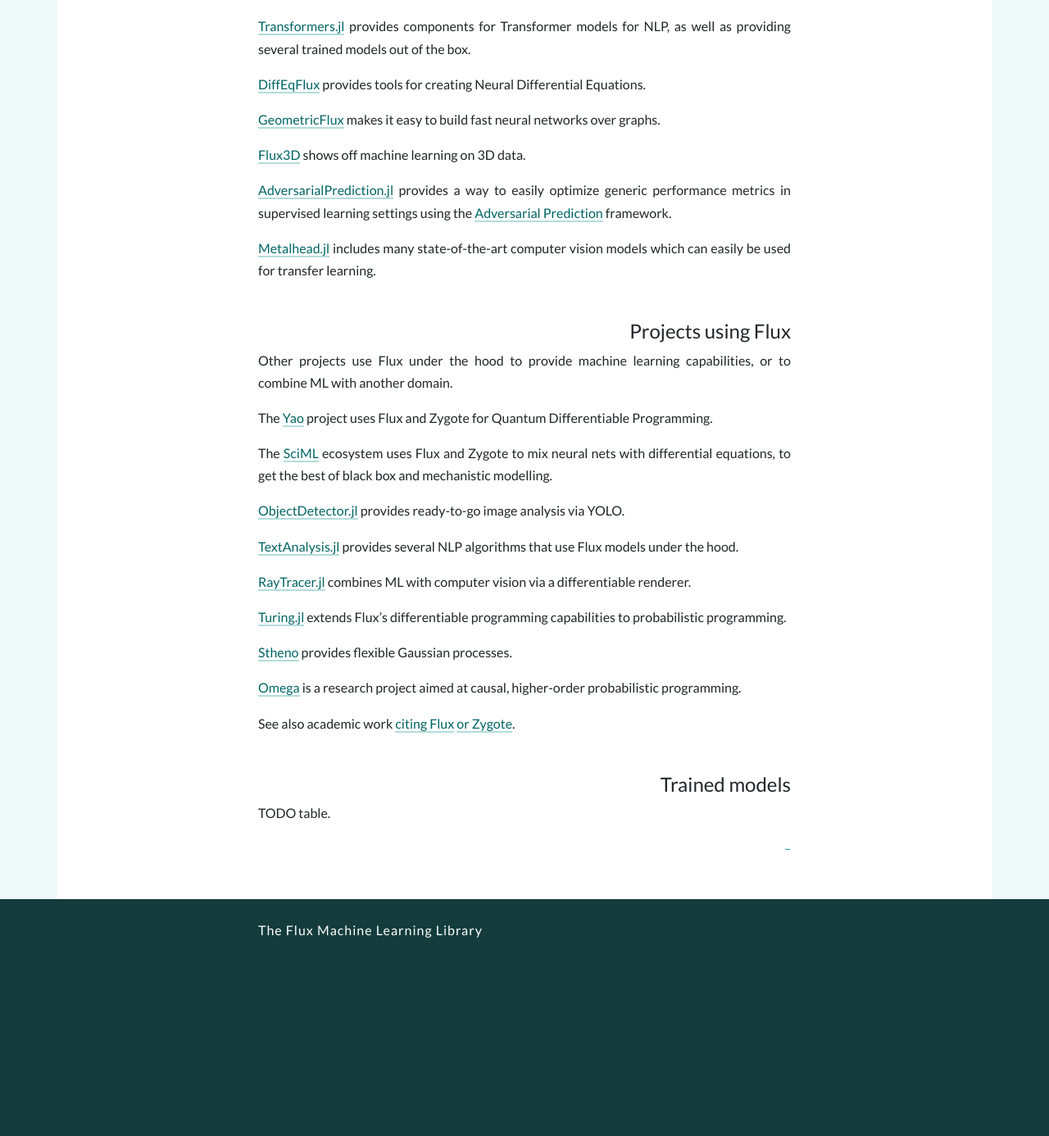
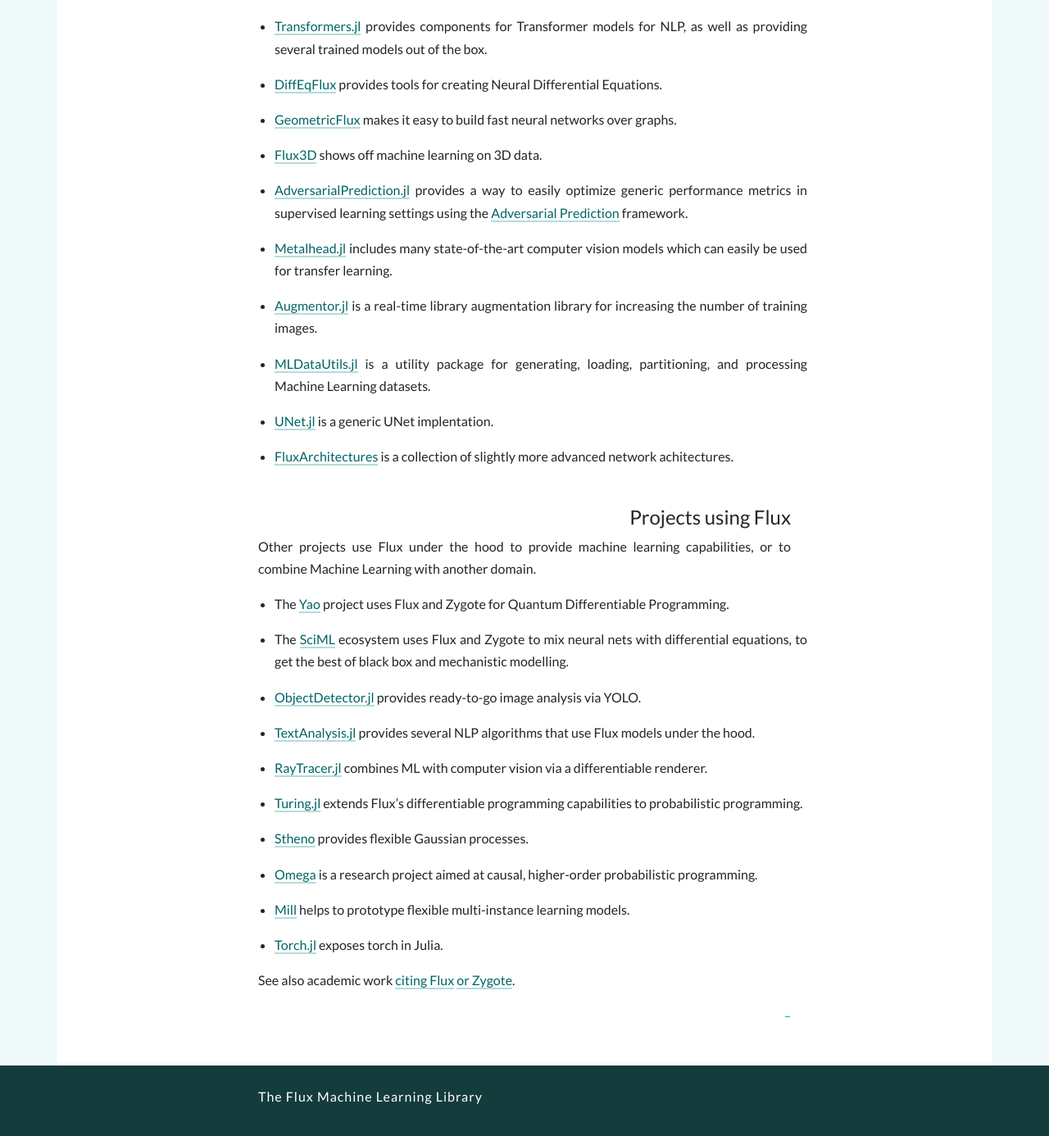
Before and after one commit to FluxML/fluxml.github.io, a Jekyll site: the page built from models.md, in a window 1280 px wide and 1400 px high, scrolled down 354 px. Shown: the top 1386 px of the window at 82% size. Built offline with Jekyll 4.4.1, drawn with Linux system fonts in a browser that asks for light colours; nearby versions of some CDN libraries; comment, search, counter and statistics services are not loaded; before the commit the page ends 1550 px from its top, so only the background shows below that; some of the changed text lies outside the part shown.

Commit message:
added the ecosystem tab and updated the information

```diff
--- a/_layouts/default.html
+++ b/_layouts/default.html
@@ -53,13 +53,13 @@
       <div class="collapse navbar-collapse" id="navbarSupportedContent">
         <ul class="navbar-nav mr-auto">
           <li class="nav-item">
-            <a class="nav-link" href="/">Home</a>
-          </li>
-          <li class="nav-item">
             <a class="nav-link" href="//fluxml.ai/Flux.jl">Docs</a>
           </li>
           <li class="nav-item">
             <a class="nav-link" href="/blog.html">Blog</a>
+          </li>
+          <li class="nav-item">
+            <a class="nav-link" href="/models.html">Ecosystem</a>
           </li>
           <li class="nav-item">
             <a class="nav-link" href="/gsoc.html">GSoC</a>
@@ -68,7 +68,7 @@
             <a class="nav-link" href="https://discourse.julialang.org/c/domain/ML">Discuss</a>
           </li>
           <li class="nav-item">
-            <a class="nav-link" href="https://github.com/FluxML/Flux.jl">Source Code</a>
+            <a class="nav-link" href="https://github.com/FluxML/Flux.jl">GitHub</a>
           </li>
         </ul>
       </div>
--- a/models.md
+++ b/models.md
@@ -9,40 +9,55 @@
 
 There are a number of packages in the Flux ecosystem designed to help with creating different kinds of models.
 
-[Transformers.jl](https://github.com/chengchingwen/Transformers.jl) provides components for Transformer models for NLP, as well as providing several trained models out of the box.
+* [Transformers.jl](https://github.com/chengchingwen/Transformers.jl) provides components for Transformer models for NLP, as well as providing several trained models out of the box.
 
-[DiffEqFlux](https://github.com/SciML/DiffEqFlux.jl) provides tools for creating Neural Differential Equations.
+* [DiffEqFlux](https://github.com/SciML/DiffEqFlux.jl) provides tools for creating Neural Differential Equations.
 
-[GeometricFlux](https://github.com/yuehhua/GeometricFlux.jl) makes it easy to build fast neural networks over graphs.
+* [GeometricFlux](https://github.com/yuehhua/GeometricFlux.jl) makes it easy to build fast neural networks over graphs.
 
-[Flux3D](https://github.com/nirmal-suthar/Flux3D.jl) shows off machine learning on 3D data.
+* [Flux3D](https://github.com/nirmal-suthar/Flux3D.jl) shows off machine learning on 3D data.
 
-[AdversarialPrediction.jl](https://github.com/rizalzaf/AdversarialPrediction.jl) provides a way to easily optimize generic performance metrics in supervised learning settings using the [Adversarial Prediction](https://arxiv.org/abs/1812.07526) framework.
+* [AdversarialPrediction.jl](https://github.com/rizalzaf/AdversarialPrediction.jl) provides a way to easily optimize generic performance metrics in supervised learning settings using the [Adversarial Prediction](https://arxiv.org/abs/1812.07526) framework.
 
-[Metalhead.jl](https://github.com/FluxML/Metalhead.jl) includes many state-of-the-art computer vision models which can easily be used for transfer learning.
+* [Metalhead.jl](https://github.com/FluxML/Metalhead.jl) includes many state-of-the-art computer vision models which can easily be used for transfer learning.
+
+* [Augmentor.jl](https://github.com/Evizero/Augmentor.jl) is a real-time library augmentation library for increasing the number of training images.
+
+* [MLDataUtils.jl](https://github.com/JuliaML/MLDataUtils.jl) is a utility package for generating, loading, partitioning, and processing Machine Learning datasets.
+
+* [UNet.jl](https://github.com/DhairyaLGandhi/UNet.jl) is a generic UNet implentation.
+
+* [FluxArchitectures](https://github.com/sdobber/FluxArchitectures) is a collection of slightly more advanced network achitectures.
+
 
 ## Projects using Flux
 
-Other projects use Flux under the hood to provide machine learning capabilities, or to combine ML with another domain.
+Other projects use Flux under the hood to provide machine learning capabilities, or to combine Machine Learning with another domain.
 
-The [Yao](https://github.com/QuantumBFS/Yao.jl) project uses Flux and Zygote for Quantum Differentiable Programming.
+* The [Yao](https://github.com/QuantumBFS/Yao.jl) project uses Flux and Zygote for Quantum Differentiable Programming.
 
-The [SciML](https://sciml.ai/) ecosystem uses Flux and Zygote to mix neural nets with differential equations, to get the best of black box and mechanistic modelling.
+* The [SciML](https://sciml.ai/) ecosystem uses Flux and Zygote to mix neural nets with differential equations, to get the best of black box and mechanistic modelling.
 
-[ObjectDetector.jl](https://github.com/r3tex/ObjectDetector.jl) provides ready-to-go image analysis via YOLO.
+* [ObjectDetector.jl](https://github.com/r3tex/ObjectDetector.jl) provides ready-to-go image analysis via YOLO.
 
-[TextAnalysis.jl](https://github.com/JuliaText/TextAnalysis.jl) provides several NLP algorithms that use Flux models under the hood.
+* [TextAnalysis.jl](https://github.com/JuliaText/TextAnalysis.jl) provides several NLP algorithms that use Flux models under the hood.
 
-[RayTracer.jl](https://github.com/avik-pal/RayTracer.jl) combines ML with computer vision via a differentiable renderer.
+* [RayTracer.jl](https://github.com/avik-pal/RayTracer.jl) combines ML with computer vision via a differentiable renderer.
 
-[Turing.jl](https://github.com/TuringLang/Turing.jl) extends Flux's differentiable programming capabilities to probabilistic programming.
+* [Turing.jl](https://github.com/TuringLang/Turing.jl) extends Flux's differentiable programming capabilities to probabilistic programming.
 
-[Stheno](https://github.com/willtebbutt/Stheno.jl) provides flexible Gaussian processes.
+* [Stheno](https://github.com/willtebbutt/Stheno.jl) provides flexible Gaussian processes.
 
-[Omega](https://github.com/zenna/Omega.jl) is a research project aimed at causal, higher-order probabilistic programming.
+* [Omega](https://github.com/zenna/Omega.jl) is a research project aimed at causal, higher-order probabilistic programming.
+
+* [Mill](https://github.com/pevnak/Mill.jl) helps to prototype flexible multi-instance learning models.
+
+* [Torch.jl](https://github.com/FluxML/Torch.jl) exposes torch in Julia.
+
 
 See also academic work [citing Flux](https://scholar.google.com/scholar?oi=bibs&hl=en&cites=9731162218836700005) [or Zygote](https://scholar.google.com/scholar?oi=bibs&hl=en&cites=11943854577624257878).
 
-## Trained models
 
-TODO table.
+[comment]: <> ## Trained models
+
+[comment]: <> TODO table.
```
Also changed, not shown: other parts of models.md (+1 -1 lines).
